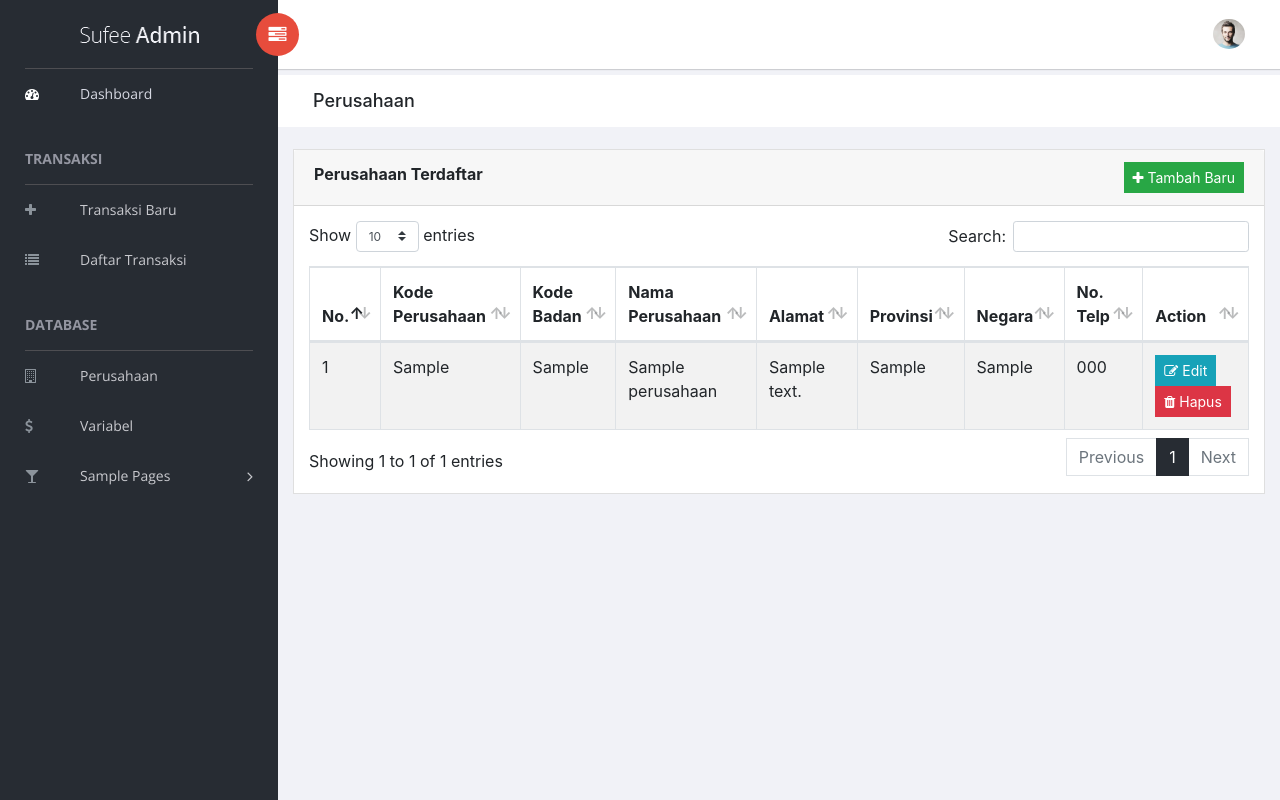
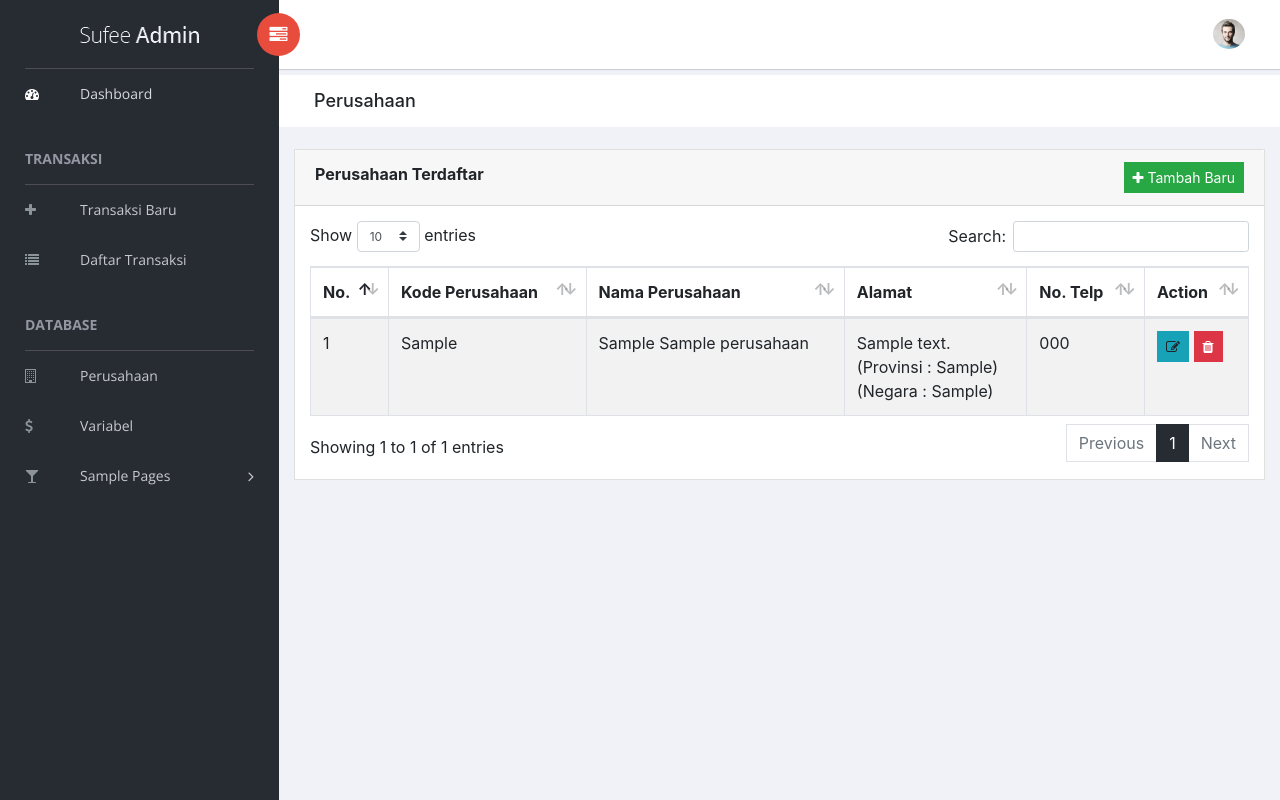
Before and after one commit to adnansurya/sdit, a PHP site: page /perusahaan.php in a window 1280 px wide. Run offline with PHP 8.4, Linux system fonts and the light colour scheme; tables that the repository leaves empty hold one stand-in row (values such as "Sample post"); a stand-in replaces the project's code that opens the database connection.

Commit message:
change perusahaan datatables view

```diff
--- a/perusahaan.php
+++ b/perusahaan.php
@@ -52,11 +52,8 @@
                                         <tr>
                                             <th>No.</th>
                                             <th>Kode Perusahaan</th>
-                                            <th>Kode Badan</th>
                                             <th>Nama Perusahaan</th>
                                             <th>Alamat</th>
-                                            <th>Provinsi</th>
-                                            <th>Negara</th>
                                             <th>No. Telp</th>
                                             <th>Action</th>
                                         </tr>
@@ -70,17 +67,14 @@
                                             echo '<tr>';
                                             echo '<td>'.$nomor.'</td>';
                                             echo '<td>'.$row['kode_perusahaan'].'</td>';
-                                            echo '<td>'.$row['kode_badan'].'</td>';
-                                            echo '<td>'.$row['nama_perusahaan'].'</td>';
-                                            echo '<td>'.$row['alamat'].'</td>';
-                                            echo '<td>'.$row['provinsi'].'</td>';
-                                            echo '<td>'.$row['negara'].'</td>';
+                                            echo '<td>'.$row['kode_badan'].' '.$row['nama_perusahaan'].'</td>';
+                                            echo '<td>'.$row['alamat'].' <br>(Provinsi : '.$row['provinsi'].')<br>(Negara : '.$row['negara'].')</td>';
                                             echo '<td>'.$row['no_telp'].'</td>';
                                             echo '<td>
-                                                <button type="button" class="btn btn-info btn-sm" data-toggle="modal" data-target="#editModal"
+                                                <a class="btn btn-info btn-sm" data-toggle="modal" data-target="#editModal"
                                                 data-id="'.$row['id_perusahaan'].'" data-kode="'.$row['kode_perusahaan'].'" data-badan="'.$row['kode_badan'].'" data-nama="'.$row['nama_perusahaan'].
-                                                '" data-alamat="'.$row['alamat'].'" data-provinsi="'.$row['provinsi'].'" data-negara="'.$row['negara'].'" data-telp="'.$row['no_telp'].'"><i class="fa fa-edit"></i> Edit</button>
-                                                <a class="btn btn-danger btn-sm" href=form/perusahaan_delete.php?id='.$row['id_perusahaan'].'><i class="fa fa-trash"></i> Hapus</a>';
+                                                '" data-alamat="'.$row['alamat'].'" data-provinsi="'.$row['provinsi'].'" data-negara="'.$row['negara'].'" data-telp="'.$row['no_telp'].'"><i class="fa fa-edit"></i></a>
+                                                <a class="btn btn-danger btn-sm" href=form/perusahaan_delete.php?id='.$row['id_perusahaan'].'><i class="fa fa-trash"></i></a>';
 
                                             echo '</td></tr>';
                                             $nomor++;
@@ -254,11 +248,10 @@
     <!-- Right Panel -->
     <?php include('partials/script.php'); ?>
     <script src="vendors/datatables.net/js/jquery.dataTables.min.js"></script>
-
     <script src="vendors/datatables.net-bs4/js/dataTables.bootstrap4.min.js"></script>
+    <script src="vendors/datatables.net-buttons/js/dataTables.buttons.min.js"></script>
+    <script src="vendors/datatables.net-buttons-bs4/js/buttons.bootstrap4.min.js"></script>
     <script type="text/javascript" src="vendors/datatables-responsive/js/dataTables.responsive.js"></script>
-    <!-- <script src="vendors/datatables.net-buttons/js/dataTables.buttons.min.js"></script>
-    <script src="vendors/datatables.net-buttons-bs4/js/buttons.bootstrap4.min.js"></script> -->
 
     <script>
         jQuery('#datatable').DataTable({
```
